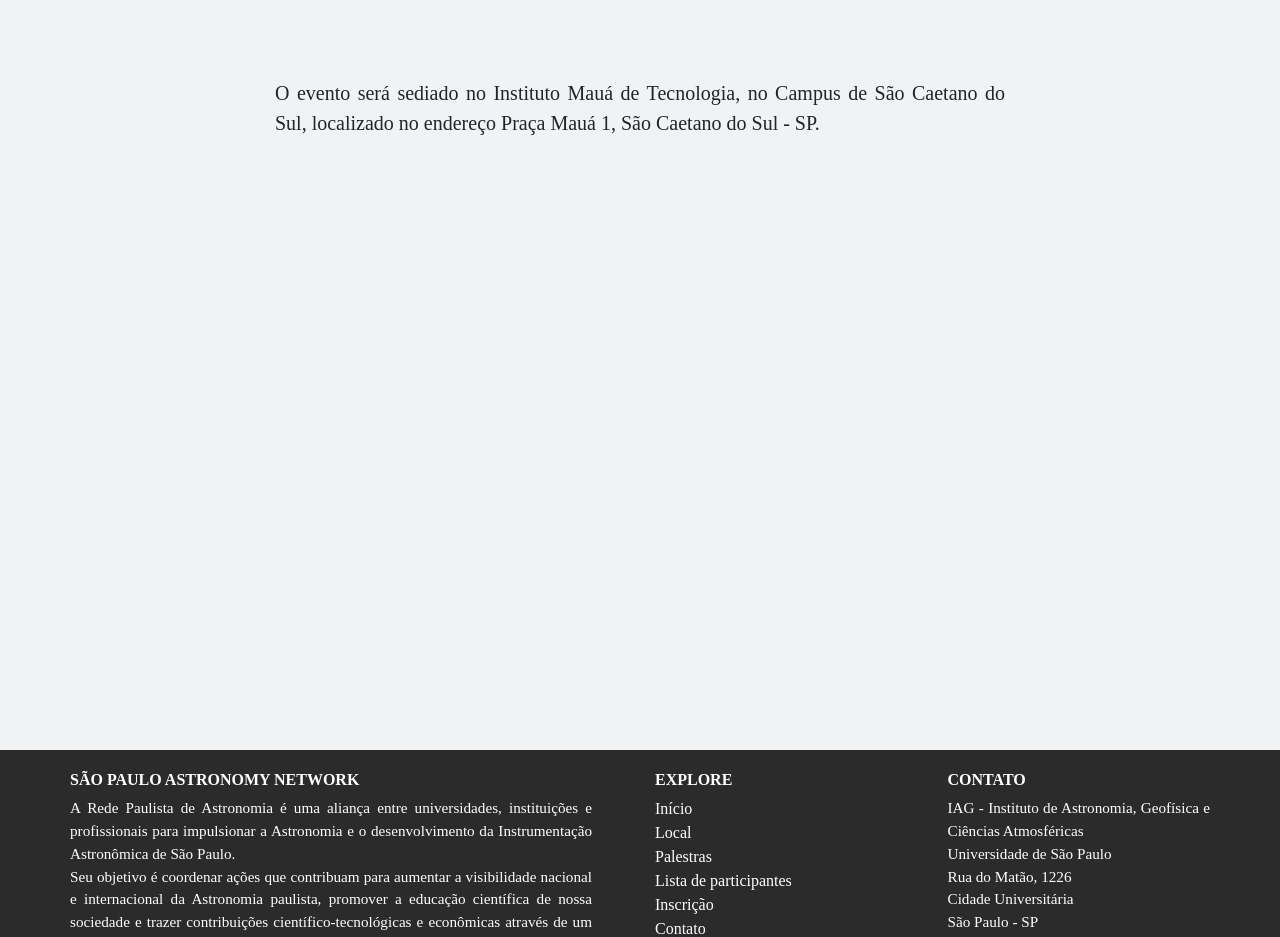
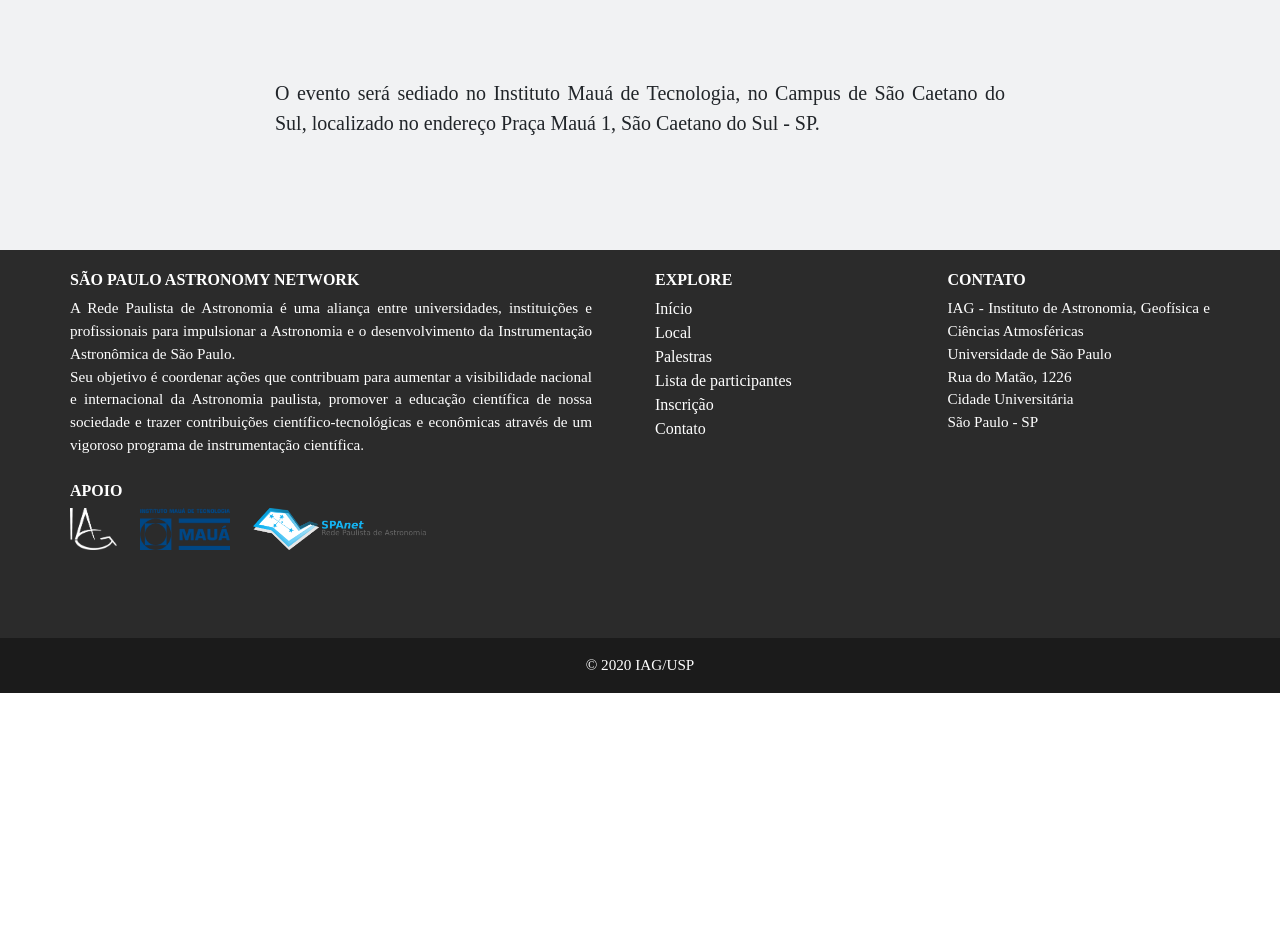
Before and after one commit to wosmla/website, a Jekyll site: the page built from _pgs/test.html, in a window 1280 px wide. Shown: the part 464-1401 px from the top of the page. Built offline with Jekyll 4.4.1, drawn with Linux system fonts in a browser that asks for light colours; a script that is not in the unit is left out; after the commit the page ends 1157 px from its top, so only the background shows below that.

Commit message:
Update test.html

```diff
--- a/_pgs/test.html
+++ b/_pgs/test.html
@@ -14,7 +14,6 @@ layout: default
         </p>
       </div>
 
-      <div class="col-xl-8 mx-auto text-justify", style="height:500px">
         <script>
           (function(d, s, id) {
               var js, fjs = d.getElementsByTagName(s)[0];
@@ -31,7 +30,6 @@ layout: default
            data-to="Central Park"
            data-to-lat-long="40.78392_-73.96584"
         </div>
-      </div>
 
     </div>
   </div>
```
